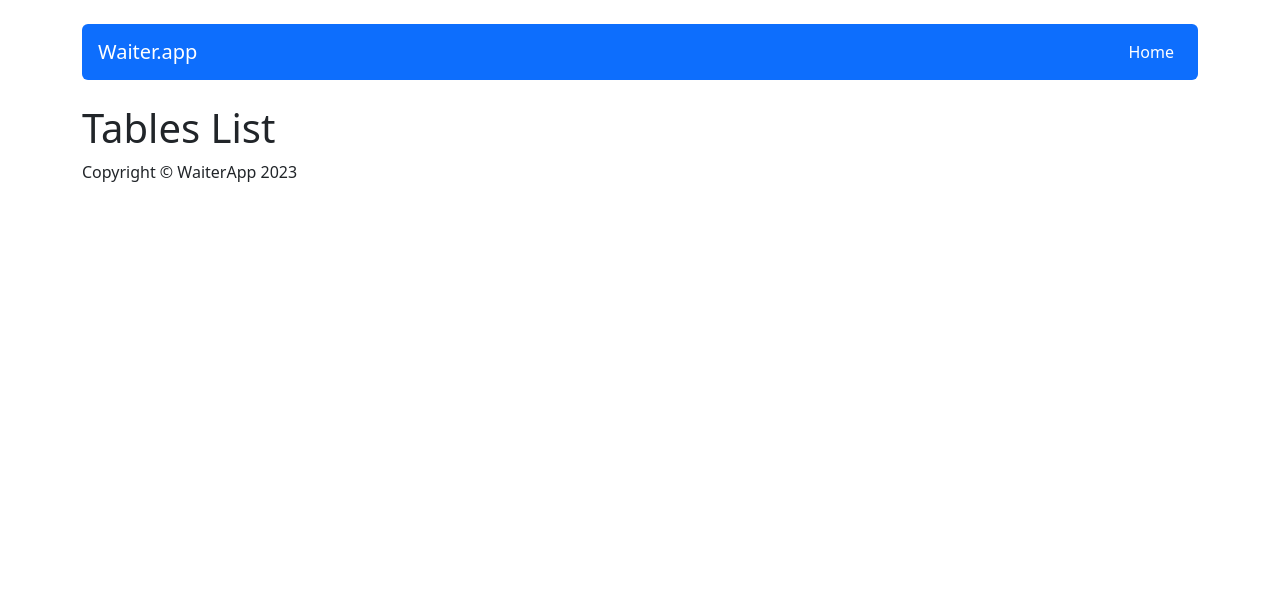
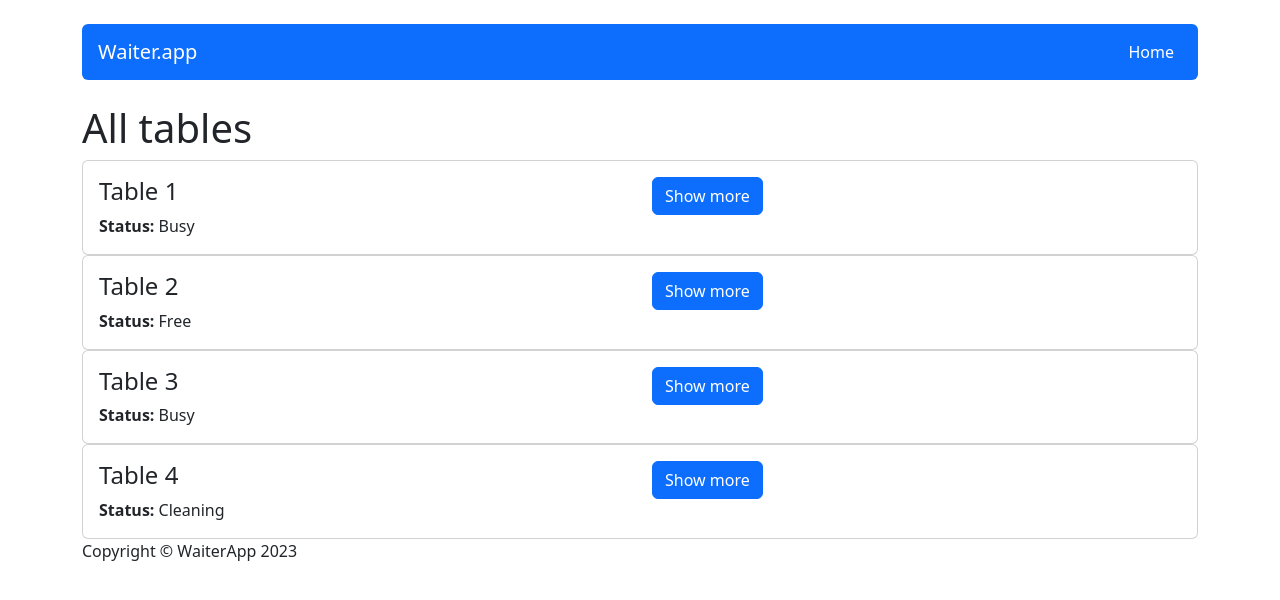
Before and after one commit to ewaolczak/waiter-app-kodilla, a React (Create React App) app: page / in a window 1280 px wide. Shown: the top 600 px of the page. Built offline with nearby package versions, Linux system fonts and the light colour scheme.

Commit message:
Add rendering list of tables

```diff
--- a/src/components/pages/TablesList/TableList.js
+++ b/src/components/pages/TablesList/TableList.js
@@ -1,11 +1,43 @@
-import React from 'react'
+import React from 'react';
+import { Card, Button, Row, Col } from 'react-bootstrap';
+import { useSelector } from 'react-redux';
+import { Link } from 'react-router-dom';
+import { getAllTables } from '../../../redux/tablesRedux';
 
 const TableList = () => {
+  const tables = useSelector(getAllTables);
+
   return (
-    <div>
-      <h1>Tables List</h1>
-    </div>
-  )
-}
+    <>
+      <h1>All tables</h1>
+      {tables.map((table) => (
+        <Card>
+          <Card.Body>
+            <Row className='flex-column flex-md-row'>
+              <Col className='flex-row'>
+                <Col>
+                  <Card.Title className='fs-4'>Table {table.id}</Card.Title>
+                </Col>
+                <Col>
+                  <Card.Text as='p'>
+                    <strong>Status: </strong>
+                    {table.status}
+                  </Card.Text>
+                </Col>
+              </Col>
+              <Col>
+                <Link to={`/table/${table.id}`}>
+                  <Button variant='primary' className='text-nowrap'>
+                    Show more
+                  </Button>
+                </Link>
+              </Col>
+            </Row>
+          </Card.Body>
+        </Card>
+      ))}
+    </>
+  );
+};
 
-export default TableList
+export default TableList;
--- a/src/redux/tablesRedux.js
+++ b/src/redux/tablesRedux.js
@@ -1,4 +1,5 @@
 //selectors
+export const getAllTables = (state) => state.tables;
 
 // actions
 const createActionName = (actionName) => `app/tables/${actionName}`;
```
